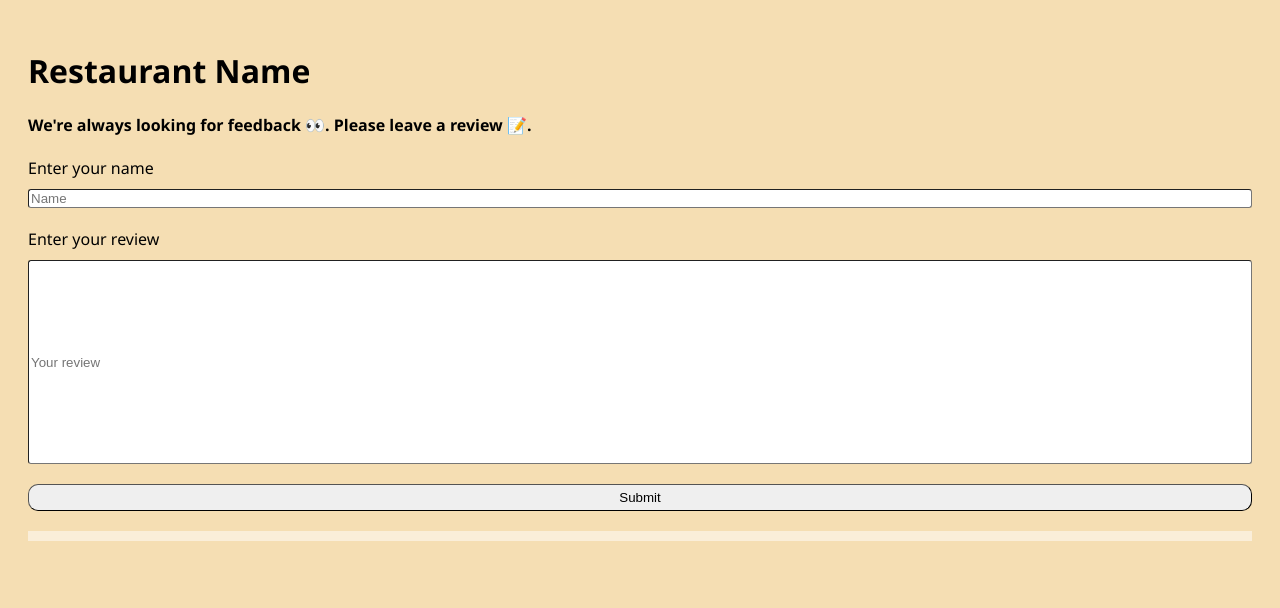
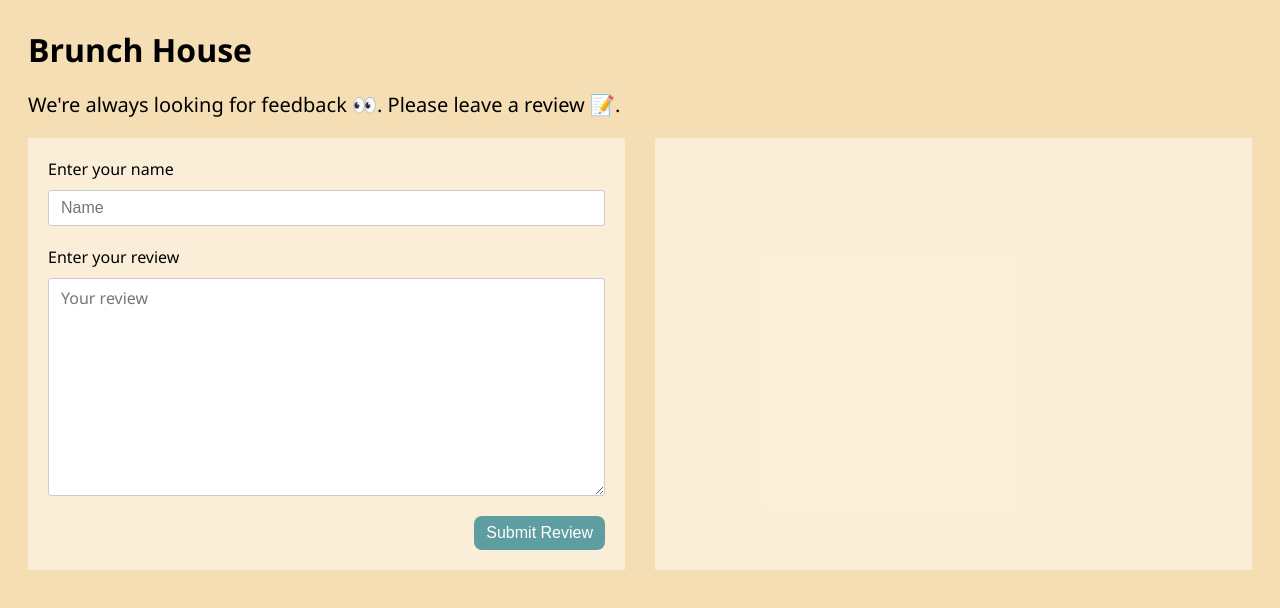
Before and after one commit to wingchichan/week4-project-fullstackapp, a website built with Vite: page client/index.html in a window 1280 px wide. Built offline with nearby package versions, Linux system fonts and the light colour scheme; no server answers.

Commit message:
update UI

```diff
--- a/client/index.html
+++ b/client/index.html
@@ -9,13 +9,15 @@
     <title>Vite App</title>
   </head>
   <body>
+    <header>
+      <h1>Brunch House</h1>
+      <p id="intro">
+        We're always looking for feedback 👀. Please leave a review 📝.
+      </p>
+    </header>
     <main id="app">
-      <header>
-        <h1>Restaurant Name</h1>
-        <h4>We're always looking for feedback 👀. Please leave a review 📝.</h4>
-      </header>
       <form id="form">
-        <label id="label1" for="reviewer">Enter your name</label>
+        <label id="nameLabel" for="reviewer">Enter your name</label>
         <input
           type="text"
           id="reviewer"
@@ -23,15 +25,15 @@
           placeholder="Name"
           required
         />
-        <label id="label2" for="reviewBox">Enter your review</label>
-        <input
+        <label id="reviewBoxLabel" for="reviewBox">Enter your review</label>
+        <textarea
           type="text"
           id="reviewBox"
           name="content"
           placeholder="Your review"
           required
-        />
-        <button id="submitButton">Submit</button>
+        ></textarea>
+        <button id="submitButton">Submit Review</button>
       </form>
       <section id="reviews"></section>
     </main>
--- a/client/src/style.css
+++ b/client/src/style.css
@@ -98,12 +98,34 @@ button:focus-visible {
 body {
   background-color: wheat;
   padding: 20px;
+}
+
+body,
+#reviewBox {
   font-family: "Segoe UI", Tahoma, Geneva, Verdana, sans-serif;
 }
 
-#form {
+h1 {
+  margin: 0;
+}
+
+form {
   display: flex;
   flex-direction: column;
+  background-color: rgba(255, 255, 255, 0.5);
+  padding: 20px;
+}
+
+#intro {
+  font-size: 20px;
+}
+
+input,
+textarea,
+button {
+  padding: 8px 12px;
+  font-size: 16px;
+  border: 1px solid #ccc;
 }
 
 #reviewer {
@@ -116,7 +138,7 @@ body {
   font-weight: bolder;
 }
 
-#label2 {
+#reviewBoxLabel {
   margin-top: 20px;
 }
 
@@ -125,13 +147,16 @@ body {
   height: 200px;
   border-radius: 3px;
   border-width: 1px;
+  resize: vertical;
 }
 
 #submitButton {
   margin-top: 20px;
-  padding: 5px;
-  border-radius: 10px;
-  border-width: 1px;
+  border-radius: 8px;
+  border: none;
+  background-color: cadetblue;
+  color: white;
+  align-self: flex-end;
 }
 
 #reviews {
@@ -143,3 +168,29 @@ body {
 .review {
   border-bottom: 1px solid rgba(0, 0, 0, 0.1);
 }
+
+.review:last-child {
+  border-bottom: none;
+}
+
+@media (min-width: 1050px) {
+  main {
+    display: flex;
+    flex-direction: row;
+    gap: 30px;
+  }
+
+  form {
+    align-self: flex-start;
+  }
+
+  form,
+  #reviews {
+    flex-grow: 1;
+    flex-basis: 0;
+  }
+
+  #reviews {
+    margin-top: 0;
+  }
+}
```
